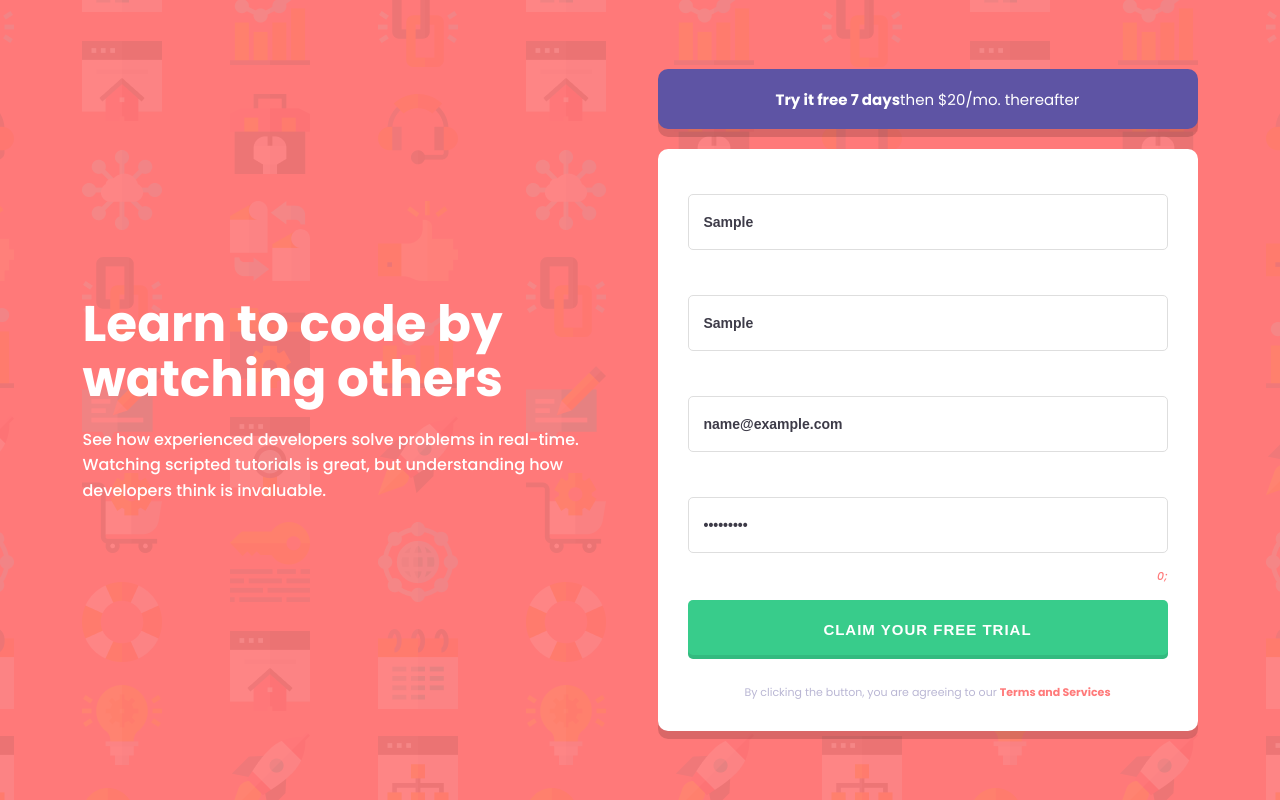
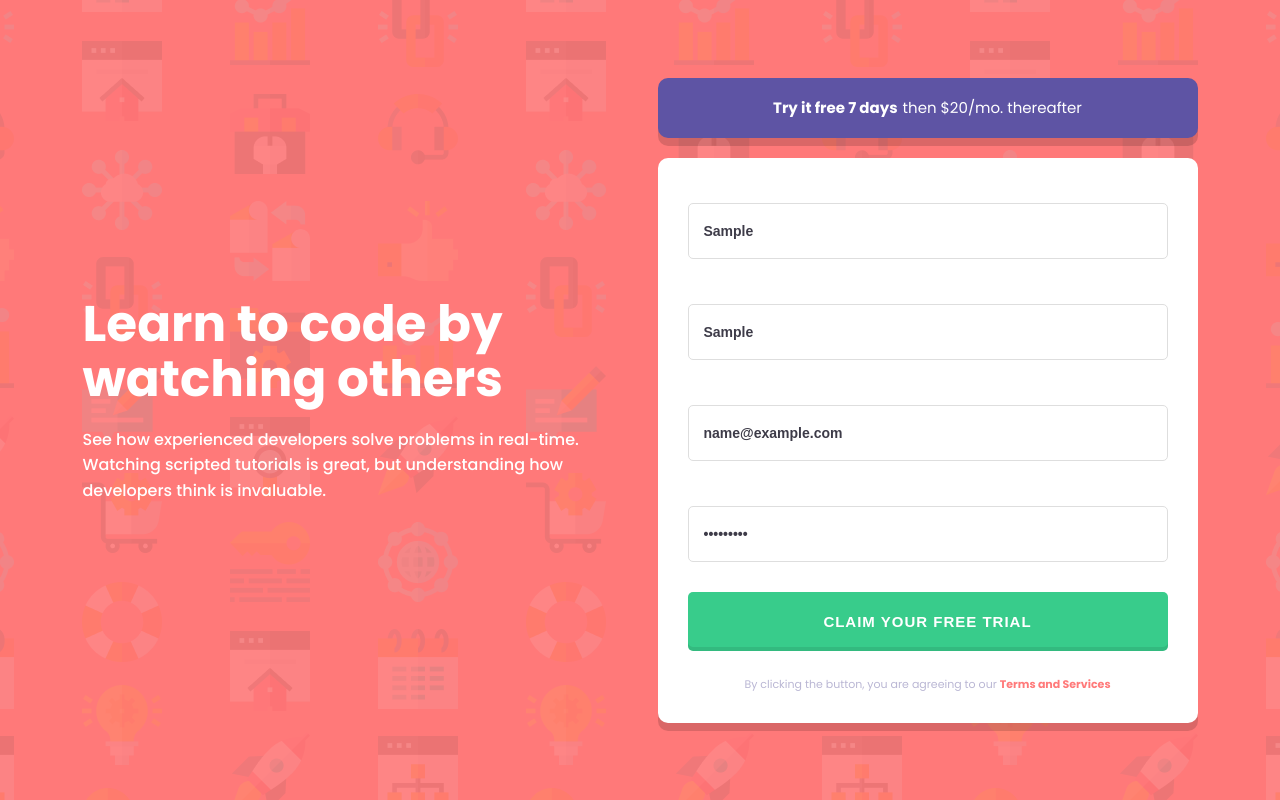
Before and after one commit to MariamTurdziladze/JS-task-11, a plain HTML site: page index.html in a window 1280 px wide. Both pictures are taken after typing "Sample", "Sample", "name@example.com", "Sample123" into the empty fields and a click on the button "CLAIM YOUR FREE TRIAL". Drawn offline with Linux system fonts and the light colour scheme.

Commit message:
edited
added red borders and fixed js

```diff
--- a/index.html
+++ b/index.html
@@ -31,11 +31,11 @@
 
             <form id="signup-form" class="box">
                 <label for="firstName"></label>
-                <input class="boxes" type="firstName" name="firstName" id="firstName" placeholder="First Name">
+                <input class="boxes" type="text" name="firstName" id="firstName" placeholder="First Name">
                 <div class="errors" id="firstName-error"></div>
 
                 <label for="lastName"></label>
-                <input class="boxes" type="lastName" name="lastName" id="lastName" placeholder="Last Name">
+                <input class="boxes" type="text" name="lastName" id="lastName" placeholder="Last Name">
                 <div class="errors" id="lastName-error"></div>
 
                 <label for="email"></label>
--- a/script.js
+++ b/script.js
@@ -3,48 +3,55 @@ document.getElementById('signup-form').addEventListener('submit', function (even
 
     let isValid = true;
 
-const firstName = document.getElementById('firstName').value;
-const firsNamePattern = /^[A-Za-z]{2,30}(-[A-Za-z]{2,30})?$/;
-const firsNameError = document.getElementById('firstName-error');
+    const firstNameInput = document.getElementById('firstName');
+    const firstNamePattern = /^[A-Za-z]{2,30}(-[A-Za-z]{2,30})?$/;
+    const firstNameError = document.getElementById('firstName-error');
 
-if (!firsNamePattern.test(firstName)) {
-    firsNameError.textContent = "First Name should contain 2-30 characters";
+    if (!firstNamePattern.test(firstNameInput.value)) {
+        firstNameError.textContent = "First Name should contain 2-30 characters";
+        firstNameInput.style.border = "1px solid red";
         isValid = false;
     } else {
-    firsNameError.textContent = "";
+        firstNameError.textContent = "";
+        firstNameInput.style.border = "";
     }
 
-const lastName = document.getElementById('lastName').value;
-const lastNamePatter = /^[A-Za-z]{2,30}(-[A-Za-z]{2,30})?$/;
+    const lastNameInput = document.getElementById('lastName');
+    const lastNamePattern = /^[A-Za-z]{2,30}(-[A-Za-z]{2,30})?$/;
     const lastNameError = document.getElementById('lastName-error');
 
-if (!lastNamePatter.test(lastName)) {
+    if (!lastNamePattern.test(lastNameInput.value)) {
         lastNameError.textContent = "Last Name should contain 2-30 characters";
+        lastNameInput.style.border = "1px solid red";
         isValid = false;
     } else {
         lastNameError.textContent = "";
+        lastNameInput.style.border = "";
     }
 
-const email = document.getElementById('email').value;
+    const emailInput = document.getElementById('email');
     const emailPattern = /^[a-zA-Z0-9._%+-]+@[a-zA-Z0-9.-]+\.[a-zA-Z]{2,}$/;
     const emailError = document.getElementById('email-error');
 
-if (!emailPattern.test(email)) {
-    emailError.textContent = "Please enter valid email";
+    if (!emailPattern.test(emailInput.value)) {
+        emailError.textContent = "Please enter a valid email";
+        emailInput.style.border = "1px solid red";
         isValid = false;
     } else {
         emailError.textContent = "";
+        emailInput.style.border = "";
     }
 
-const password = document.getElementById('password').value;
+    const passwordInput = document.getElementById('password');
     const passwordPattern = /^.{6,}$/;
     const passwordError = document.getElementById('password-error');
 
-if (!passwordPattern.test(password)) {
+    if (!passwordPattern.test(passwordInput.value)) {
         passwordError.textContent = "Please use at least 6 characters";
+        passwordInput.style.border = "1px solid red";
         isValid = false;
     } else {
-    passwordError.textContent = "0;"
+        passwordError.textContent = "";
+        passwordInput.style.border = "";
     }
-
-})
+});
--- a/style.css
+++ b/style.css
@@ -73,6 +73,7 @@ body {
 
 .form-text1-2 {
     font-weight: 400;
+    margin-left: 5px;
 }
 
 .box {
@@ -141,6 +142,14 @@ body {
     color: #FF7979;
 }
 
+/* .image {
+    width: 24px;
+    height: 24px;
+    position: relative;
+    z-index: 2;
+} */
+
+
 @media (max-width: 947px) {
     .container {
         flex-direction: column;
```
Also changed, not shown: Group 11 (1).png (added). Lines whose indentation alone changed are shown as unchanged.
